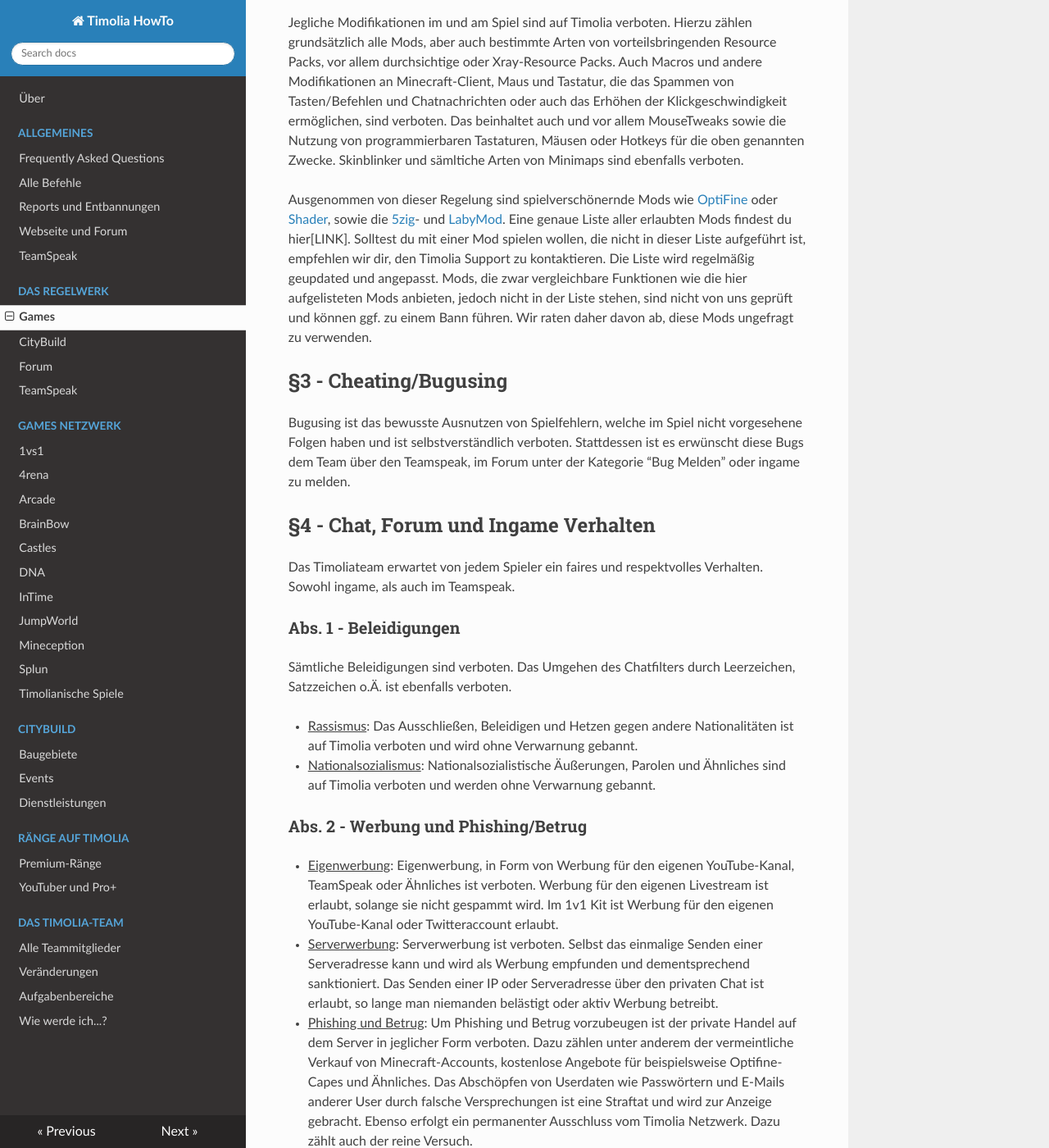
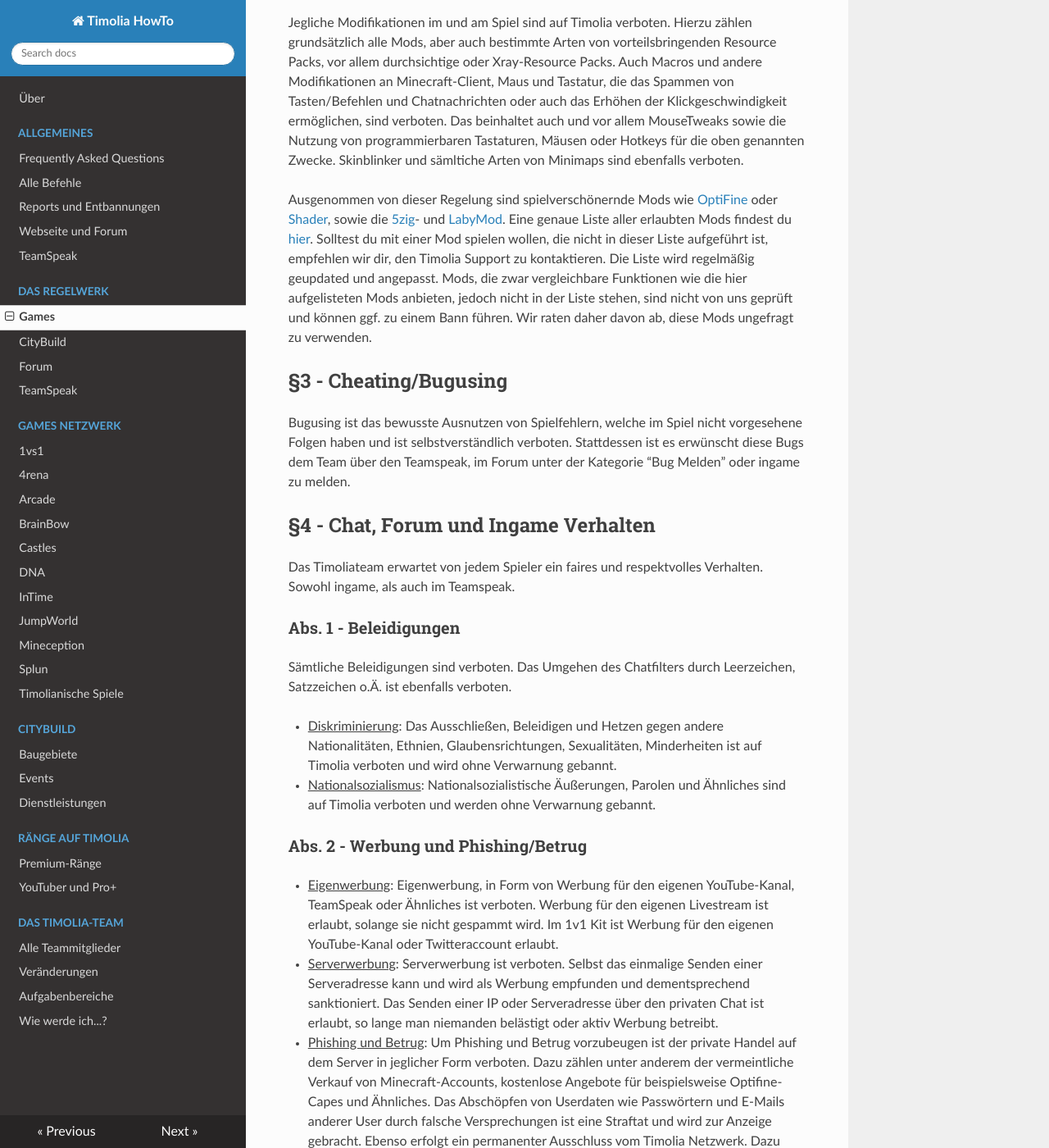
Before and after one commit to TimoliaDE/HowTo, an MkDocs documentation site: the page built from docs/rules/games.md, in a window 1280 px wide and 1400 px high, scrolled down 443 px. Shown: the whole window at 82% size. Built offline with MkDocs 1.6.1, drawn with Linux system fonts in a browser that asks for light colours; nearby versions of some CDN libraries; old or Windows-style settings are respelled for this version of MkDocs; some of the changed text lies outside the part shown.

Commit message:
Update games.md

```diff
--- a/docs/rules/games.md
+++ b/docs/rules/games.md
@@ -11,7 +11,7 @@ Chatnachrichten oder auch das Erhöhen der Klickgeschwindigkeit ermöglichen, si
 Tastaturen, Mäusen oder Hotkeys für die oben genannten Zwecke. Skinblinker und sämltiche Arten von Minimaps sind ebenfalls verboten.
 
 Ausgenommen von dieser Regelung sind spielverschönernde Mods wie [OptiFine](http://optifine.net/home.php) oder [Shader](https://www.google.de/#q=Minecraft+Shader),
-sowie die [5zig](http://5zig.net/)- und [LabyMod](http://www.labymod.net/). Eine genaue Liste aller erlaubten Mods findest du hier[LINK]. Solltest du mit einer Mod spielen
+sowie die [5zig](http://5zig.net/)- und [LabyMod](http://www.labymod.net/). Eine genaue Liste aller erlaubten Mods findest du [hier](https://howto.timolia.de/rules/approvedmods/). Solltest du mit einer Mod spielen
 wollen, die nicht in dieser Liste aufgeführt ist, empfehlen wir dir, den Timolia Support zu kontaktieren. Die Liste wird regelmäßig geupdated und angepasst.
 Mods, die zwar vergleichbare Funktionen wie die hier aufgelisteten Mods anbieten, jedoch nicht in der Liste stehen, sind nicht von uns geprüft und können ggf. zu einem Bann
 führen. Wir raten daher davon ab, diese Mods ungefragt zu verwenden.
@@ -26,7 +26,7 @@ Das Timoliateam erwartet von jedem Spieler ein faires und respektvolles Verhalte
 ### Abs. 1 - Beleidigungen
 Sämtliche Beleidigungen sind verboten. Das Umgehen des Chatfilters durch Leerzeichen, Satzzeichen o.Ä. ist ebenfalls verboten.
 
-- <u>Rassismus</u>: Das Ausschließen, Beleidigen und Hetzen gegen andere Nationalitäten ist auf Timolia verboten und wird ohne Verwarnung gebannt.
+- <u>Diskriminierung</u>: Das Ausschließen, Beleidigen und Hetzen gegen andere Nationalitäten, Ethnien, Glaubensrichtungen, Sexualitäten, Minderheiten ist auf Timolia verboten und wird ohne Verwarnung gebannt.
 - <u>Nationalsozialismus</u>: Nationalsozialistische Äußerungen, Parolen und Ähnliches sind auf Timolia verboten und werden ohne Verwarnung gebannt.
 
 ### Abs. 2 - Werbung und Phishing/Betrug
```
Also changed, not shown: other parts of docs/rules/games.md (+4 -2 lines).
